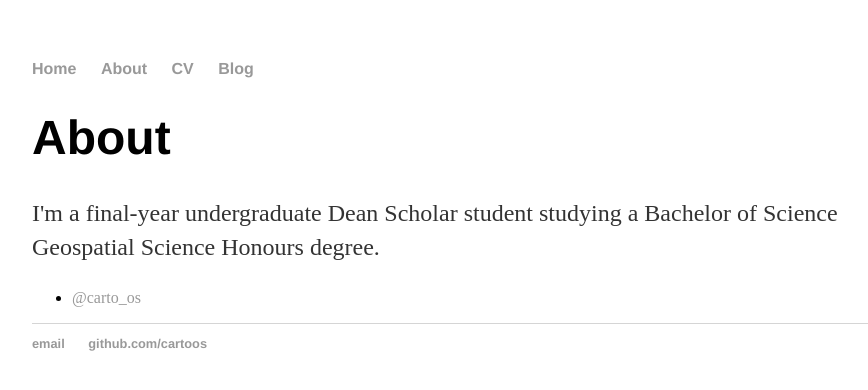
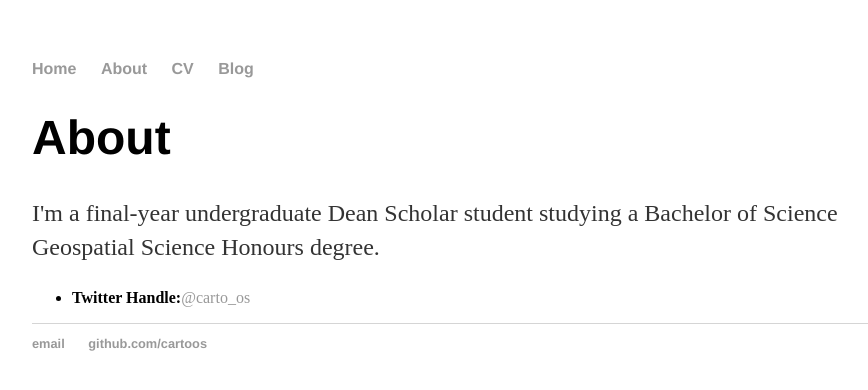
Before and after one commit to cartoos/cartoos.github.io, a Jekyll site: the page about/index.html, which Jekyll copies as it is, in a window 1280 px wide. Shown: the top 390 px of the page, without its empty margins (160-1028 px from the left). Built offline with Jekyll 4.4.1, drawn with Linux system fonts in a browser that asks for light colours.

Commit message:
Update index.html

```diff
--- a/about/index.html
+++ b/about/index.html
@@ -21,7 +21,7 @@
 			Geospatial Science Honours degree.</p>
 
 			<ul class="contacts">
-				<li><a href="twitter.com/carto_os">@carto_os</a></li>
+				<li><strong>Twitter Handle:</strong><a href="twitter.com/carto_os">@carto_os</a></li>
 				</ul>
 		</div>
 
```
Also changed, not shown: other parts of about/index.html (+1 -1 lines).
